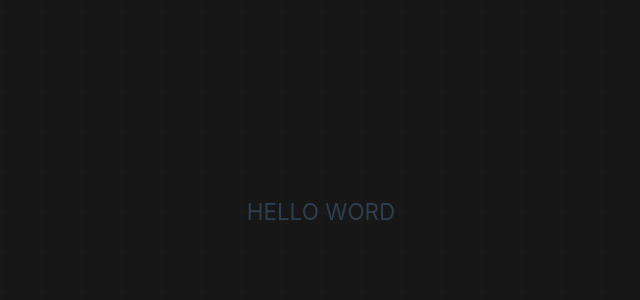
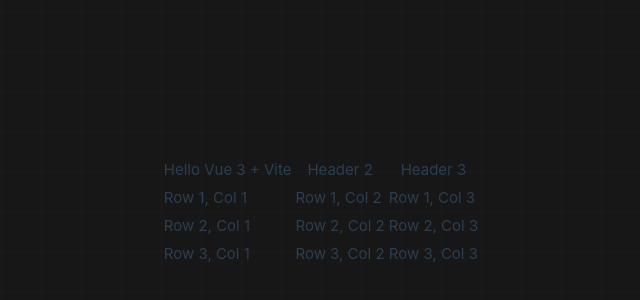
Before and after one commit to sb4ss/clientes-vue, a Vue app: page / in a window 1280 px wide. Shown: the part 188-488 px from the top of the page, without its empty margins (319-959 px from the left). Built offline with nearby package versions, Linux system fonts and the light colour scheme.

Commit message:
[ADD]Table layout

```diff
--- a/src/App.vue
+++ b/src/App.vue
@@ -1,7 +1,9 @@
-<script setup></script>
+<script setup>
+import Table from "./components/Table.vue";
+</script>
 
 <template>
-  <h2>HELLO WORD</h2>
+  <Table msg="Hello Vue 3 + Vite" />
 </template>
 
 <style scoped>
--- a/src/assets/base.css
+++ b/src/assets/base.css
@@ -62,7 +62,7 @@ body {
   min-height: 100vh;
   color: var(--color-text);
   background: var(--color-background);
-  transition: color 0.5s, background-color 0.5s;
+  transition: color 0.5s;
   line-height: 1.6;
   font-family: Inter, -apple-system, BlinkMacSystemFont, "Segoe UI", Roboto,
     Oxygen, Ubuntu, Cantarell, "Fira Sans", "Droid Sans", "Helvetica Neue",
--- /dev/null
+++ b/src/components/Table.vue
@@ -0,0 +1,34 @@
+<script setup>
+defineProps({
+  msg: String,
+});
+</script>
+<template>
+  <table>
+    <thead>
+      <tr>
+        <th>{{ msg }}</th>
+        <th>Header 2</th>
+        <th>Header 3</th>
+      </tr>
+    </thead>
+    <tbody>
+      <tr>
+        <td>Row 1, Col 1</td>
+        <td>Row 1, Col 2</td>
+        <td>Row 1, Col 3</td>
+      </tr>
+      <tr>
+        <td>Row 2, Col 1</td>
+        <td>Row 2, Col 2</td>
+        <td>Row 2, Col 3</td>
+      </tr>
+      <tr>
+        <td>Row 3, Col 1</td>
+        <td>Row 3, Col 2</td>
+        <td>Row 3, Col 3</td>
+      </tr>
+    </tbody>
+  </table>
+</template>
+<style scoped></style>
```
Also changed, not shown: src/assets/logo.svg (deleted), 1 other file (tests, documents, lock files or other folders).
